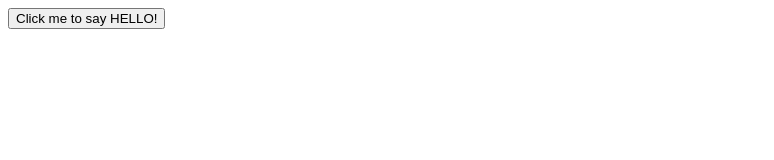
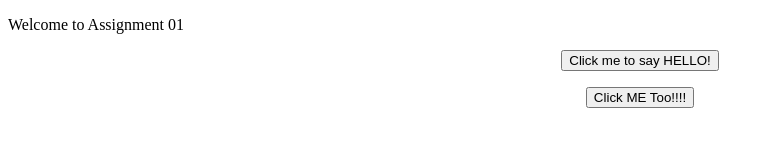
Before and after one commit to melodyflash/assignment01, a plain HTML site: page index.html in a window 1280 px wide. Shown: the whole page, without its empty margins (0-774 px from the left). Drawn offline with Linux system fonts and the light colour scheme.

Commit message:
added scripts

```diff
--- a/index.html
+++ b/index.html
@@ -4,13 +4,17 @@
     <meta charset="UTF-8">
     <meta name="viewport" content="width=device-width, initial-scale=1.0">
     <title>Lab 01 test</title>
-    <script>
-        function sayHello() {
-            alert('Hello world!')
-        }
+    <script src="script.js">
+        // function sayHello() {
+        //     alert('Hello world!')
+        // }
     </script>
 </head>
 <body>
-    <button onclick="sayHello()">Click me to say HELLO!</button>
+    <p>Welcome to Assignment 01</p>
+    <p></p>
+
+    <p><div style="text-align:center"><button onclick="sayHello()">Click me to say HELLO!</button>
+    <p><button onclick="alert('Hellooo World!')">Click ME Too!!!!</button>
 </body>
 </html>
--- /dev/null
+++ b/script.js
@@ -0,0 +1,3 @@
+function sayHello() {
+            alert('Hello world!')
+        }
```
